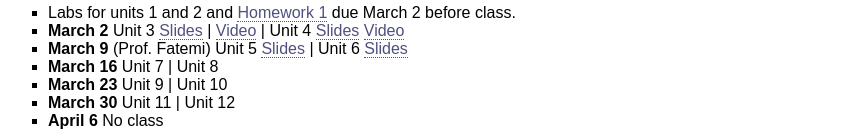
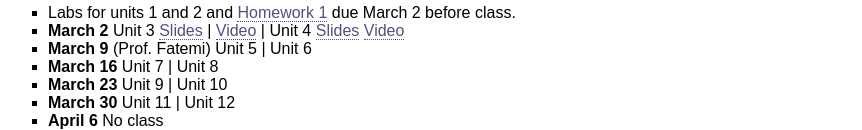
Before and after one commit to cayhorstmann/heigvd-scala-spring2015, a plain HTML site: page index.html in a window 1280 px wide. Shown: the part 519-649 px from the top of the page, without its empty margins (0-862 px from the left). Drawn offline with Linux system fonts and the light colour scheme.

Commit message:
NFI removed links

```diff
--- a/index.html
+++ b/index.html
@@ -15,7 +15,7 @@
     <li><strong>Feb. 23</strong> No class</li>
     <li>Labs for units 1 and 2 and <a href='unit2/#%2816%29'>Homework 1</a> due March 2 before class.</li>
     <li><strong>March 2</strong> Unit 3 <a href='unit3/index.html'>Slides</a>  | <a href='http://youtu.be/TZ45Hse7fUY'>Video</a> | Unit 4 <a href='unit4/index.html'>Slides</a> <a href='http://youtu.be/Dz2R6vPoKME'>Video</a></li>
-    <li><strong>March 9</strong> (Prof. Fatemi) Unit 5 <a href='unit5/index.html'>Slides</a> | Unit 6 <a href='unit6/index.html'>Slides</a></li>
+    <li><strong>March 9</strong> (Prof. Fatemi) Unit 5 <!--<a href='unit5/index.html'>Slides</a> -->| Unit 6 <!--<a href='unit6/index.html'>Slides</a></li> -->
     <li><strong>March 16</strong> Unit 7 | Unit 8 <!-- OO1 --></li>
     <li><strong>March 23</strong> Unit 9 | Unit 10 <!-- OO2 --></li>
     <li><strong>March 30</strong> Unit 11 | Unit 12 <!-- T --></li>
```
